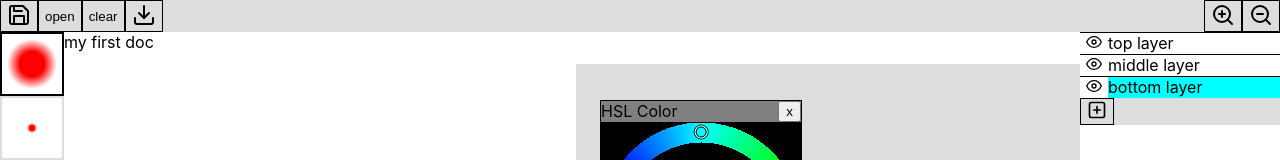
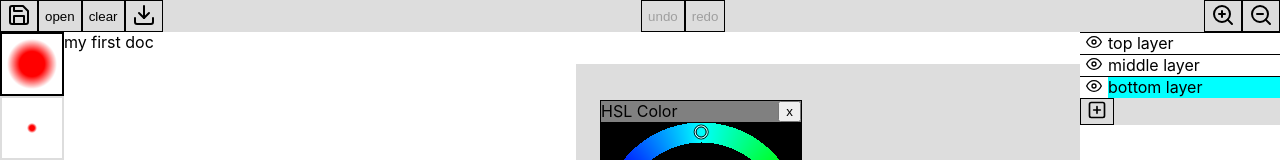
Before and after one commit to joshmarinacci/pen-canvas-editor, a React (Create React App) app: page / in a window 1280 px wide. Shown: the top 160 px of the page. Built offline with nearby package versions, Linux system fonts and the light colour scheme.

Commit message:
add one step undo/redo

```diff
--- a/src/App.js
+++ b/src/App.js
@@ -5,7 +5,7 @@ import {PenCanvas} from "./canvas.js"
 import {HBox, Observer, Toolbox, VBox} from './util.js'
 import {Dragger, HSLPicker} from './colors.js'
 import {RecentPens} from './pens.js'
-import {toDeg} from "./util";
+import {cloneCanvas, copyToCanvas, toDeg} from "./util";
 import {Save, Download, ZoomIn, ZoomOut, Eye, EyeOff, PlusSquare} from "react-feather"
 
 // a button just showing a color, no textf
@@ -278,6 +278,9 @@ function showPicker() {
   dialogObserver.set(<Dragger><HSLPicker/></Dragger>)
 }
 
+let undoBackup = null
+let redoBackup = null
+
 function App() {
   const [counter,setCounter] = useState(0)
   const [doc,setDoc] = useState(docObserver.get())
@@ -316,13 +319,32 @@ function App() {
     return <div style={{flex:1}}></div>
   }
 
+  const redraw = ()=>setCounter(counter+1)
   let layers = doc.layers.slice().reverse()
-  layers = layers.map((lay,i) => <LayerView key={i} layer={lay} doc={doc} selected={layer} onSelect={setLayer} onToggle={()=>setCounter(counter+1)}/>)
+  layers = layers.map((lay,i) => <LayerView key={i} layer={lay} doc={doc} selected={layer} onSelect={setLayer} onToggle={redraw}/>)
   const layerWrapper = <VBox className={'right-column second-row'}>{layers}
   <Toolbox>
     <button className="borderless"><PlusSquare size={20}/></button>
   </Toolbox>
   </VBox>
+
+  const undo = () => {
+    redoBackup = cloneCanvas(layer.canvas)
+    copyToCanvas(undoBackup,layer.canvas)
+    undoBackup = null
+    redraw()
+  }
+  const redo = () => {
+    undoBackup = cloneCanvas(layer.canvas)
+    copyToCanvas(redoBackup,layer.canvas)
+    redoBackup = null
+    redraw()
+  }
+  let onDrawDone = (before)=>{
+    undoBackup = before
+    redoBackup = null
+    redraw()
+  };
   return <div id={"main"}>
       <Toolbox className="top-row full-width">
         <button onClick={saveDoc} ><Save/></button>
@@ -330,12 +352,15 @@ function App() {
         <button onClick={clearStorage}>clear</button>
         <button onClick={exportPNG}><Download/></button>
         <Spacer/>
+        <button onClick={undo} disabled={undoBackup === null}>undo</button>
+        <button onClick={redo} disabled={redoBackup === null}>redo</button>
+        <Spacer/>
         <button onClick={zoomIn}><ZoomIn/></button>
         <button onClick={zoomOut}><ZoomOut/></button>
       </Toolbox>
       <label className="second-row">{doc.title}</label>
       <RecentPens pens={pens} selected={pen} onSelect={setPen} color={color}/>
-      <PenCanvas doc={doc} pen={pen} color={color} layer={layer} zoom={zoom} onPenDraw={onPenDraw} eraser={eraser}/>
+      <PenCanvas doc={doc} pen={pen} color={color} layer={layer} zoom={zoom} onPenDraw={onPenDraw} eraser={eraser} onDrawDone={onDrawDone}/>
       {layerWrapper}
       <Toolbox className="bottom-row full-width">
         <RecentColors colors={colors} onSelect={setColor} color={color}/>
--- a/src/canvas.js
+++ b/src/canvas.js
@@ -1,6 +1,7 @@
 import React, {Component} from "react";
 import {Point} from './util.js'
 import {generateBrush} from './pens.js'
+import {clearCanvas, cloneCanvas} from "./util";
 
 const HIDPI_FACTOR = 0.5
 
@@ -131,8 +132,8 @@ export class PenCanvas extends Component {
     }
 
     prepDrawingLayer() {
-        this.clearCanvas(this.getDrawingLayer())
-        this.clearCanvas(this.getScratchLayer())
+        clearCanvas(this.getDrawingLayer())
+        clearCanvas(this.getScratchLayer())
         this.drawingLayerVisible = true
     }
 
@@ -148,7 +149,7 @@ export class PenCanvas extends Component {
     drawLayer(c, layer) {
         if(!layer.visible) return
         if(layer === this.currentLayer() && this.drawingLayerVisible) {
-            this.clearCanvas(this.getScratchLayer())
+            clearCanvas(this.getScratchLayer())
             const c2 = this.getScratchLayer().getContext('2d')
             c2.save()
             c2.drawImage(layer.canvas,0,0)
@@ -163,25 +164,19 @@ export class PenCanvas extends Component {
     }
 
     mergeDrawingLayer() {
+        const before = cloneCanvas(this.currentLayer().canvas)
         const c = this.currentLayer().canvas.getContext('2d')
         c.save()
         c.globalAlpha = this.currentPen().opacity
         if(this.currentPen().blend === 'erase') c.globalCompositeOperation = "destination-out"
         c.drawImage(this.drawingLayer,0,0)
         c.restore()
+        if(this.props.onDrawDone) this.props.onDrawDone(before)
         this.drawingLayerVisible = false
         this.redraw()
     }
 
 
-    clearCanvas(canvas) {
-        const c = canvas.getContext('2d')
-        c.save()
-        c.fillStyle = 'rgba(255,255,255,0)'
-        c.globalCompositeOperation = 'copy'
-        c.fillRect(0,0,1024,1024)
-        c.restore()
-    }
 
     getScratchLayer() {
         if(!this.scratchLayer) {
--- a/src/util.js
+++ b/src/util.js
@@ -89,3 +89,29 @@ export const Toolbox = ({className, ...rest}) => {
 export function toDeg(theta) {
     return theta / Math.PI * 180
 }
+
+
+export function clearCanvas(canvas) {
+    const c = canvas.getContext('2d')
+    c.save()
+    c.fillStyle = 'rgba(255,255,255,0)'
+    c.globalCompositeOperation = 'copy'
+    c.fillRect(0,0,1024,1024)
+    c.restore()
+}
+
+
+export function cloneCanvas(canvas) {
+    const can2 = document.createElement('canvas')
+    can2.width = canvas.width
+    can2.height = canvas.height
+    const ctx = can2.getContext('2d')
+    ctx.drawImage(canvas,0,0)
+    return can2
+}
+
+export function copyToCanvas(src, dst) {
+    clearCanvas(dst)
+    const ctx = dst.getContext('2d')
+    ctx.drawImage(src,0,0)
+}
```
